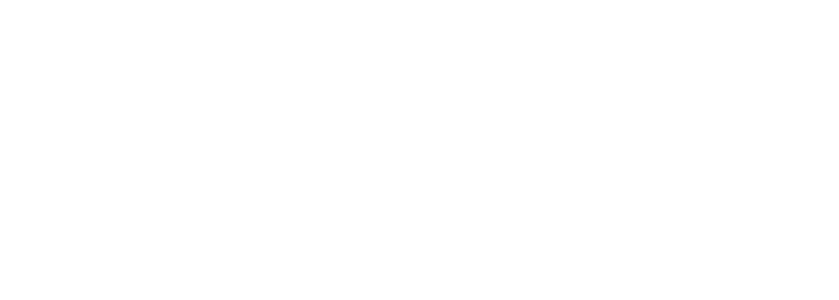
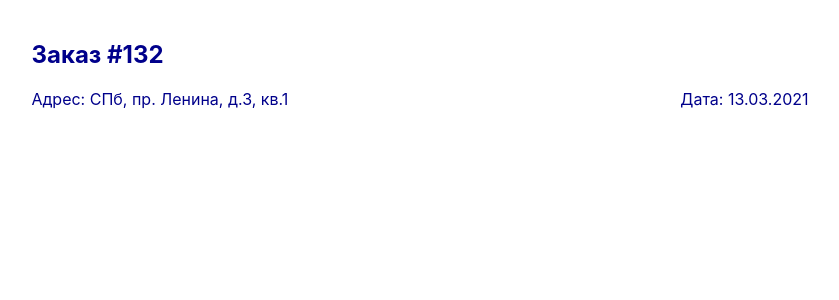
Before and after one commit to Auxilant/react-test-apps, a React (Create React App) app: page /order-details in a window 1280 px wide. Shown: the top 300 px of the page, without its empty margins (220-1059 px from the left). Built offline with nearby package versions, Linux system fonts and the light colour scheme.

Commit message:
Add OrderDetails component

```diff
--- a/src/App.tsx
+++ b/src/App.tsx
@@ -6,6 +6,8 @@
 } from 'react-router-dom';
 import './App.scss';
 import Menu from './Menu'
+import OrderDetails from './pages/order-page/OrderDetails'
+import { order } from './data'
 
 function App() {
     return (
@@ -14,6 +16,9 @@
                 <Route exact path="/">
                     <Menu />
                 </Route>
+                <Route path="/order-details">
+                    <OrderDetails orderData={order}/>
+                </Route>
             </Switch>
         </BrowserRouter>
     )
--- a/src/Menu.tsx
+++ b/src/Menu.tsx
@@ -5,7 +5,7 @@
         <div className="menu">
             <h1>react-test-apps</h1>
             <ul>
-
+                <li><Link to="/order-details">Order details page</Link></li>
             </ul>
         </div>
     )
--- /dev/null
+++ b/src/data.ts
@@ -0,0 +1,12 @@
+import { Order } from './interfaces/Order'
+
+export const order: Order = {
+    id: 132,
+    address: "СПб, пр. Ленина, д.3, кв.1",
+    date: new Date().toLocaleDateString("ru"),
+    items: [
+        { id: 1, name: "Товар 1", price: 1, qty: 1 },
+        { id: 2, name: "Товар 2", price: 2, qty: 2 },
+        { id: 3, name: "Товар 3", price: 3, qty: 3 },
+    ],
+}
--- /dev/null
+++ b/src/interfaces/Order.ts
@@ -0,0 +1,13 @@
+export interface Order {
+    id: number,
+    address: string,
+    date: string,
+    items: OrderItem[],
+}
+
+export interface OrderItem {
+    id: number,
+    name: string,
+    price: number,
+    qty: number,
+}
--- /dev/null
+++ b/src/pages/order-page/OrderDetails.scss
@@ -0,0 +1,11 @@
+.order-details {
+    margin: 10px auto;
+    padding: 10px;
+    color: darkblue;
+    width: 777px;
+
+    .order-basic-info {
+        display: flex;
+        justify-content: space-between;
+    }
+}
--- /dev/null
+++ b/src/pages/order-page/OrderDetails.tsx
@@ -0,0 +1,16 @@
+import { Order } from '../../interfaces/Order'
+import './OrderDetails.scss'
+
+function OrderDetails({orderData}: {orderData: Order}) {
+    return (
+        <div className="order-details">
+            <h2>Заказ #{orderData.id}</h2>
+            <div className="order-basic-info">
+                <span>Адрес: {orderData.address}</span>
+                <span>Дата: {orderData.date}</span>
+            </div>
+        </div>
+    )
+}
+
+export default OrderDetails;
```
